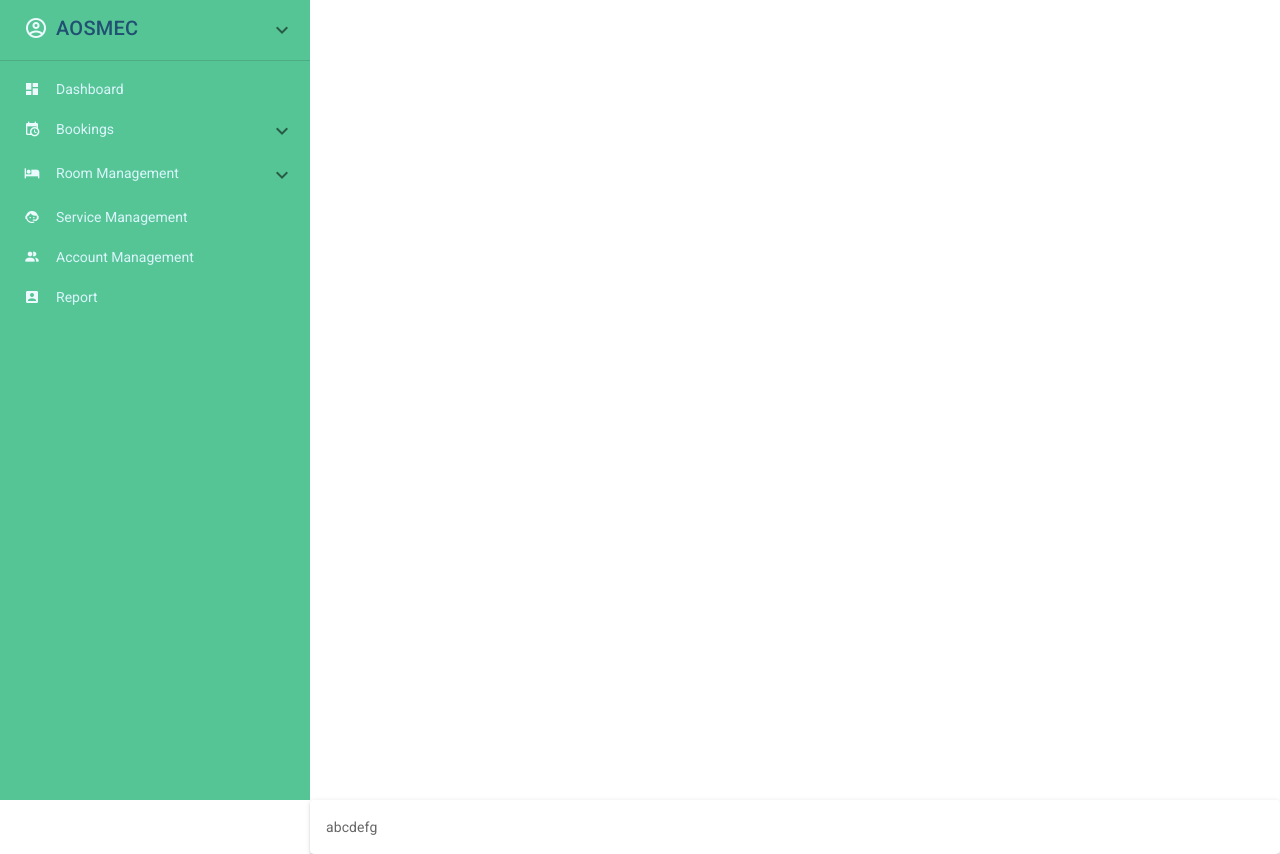
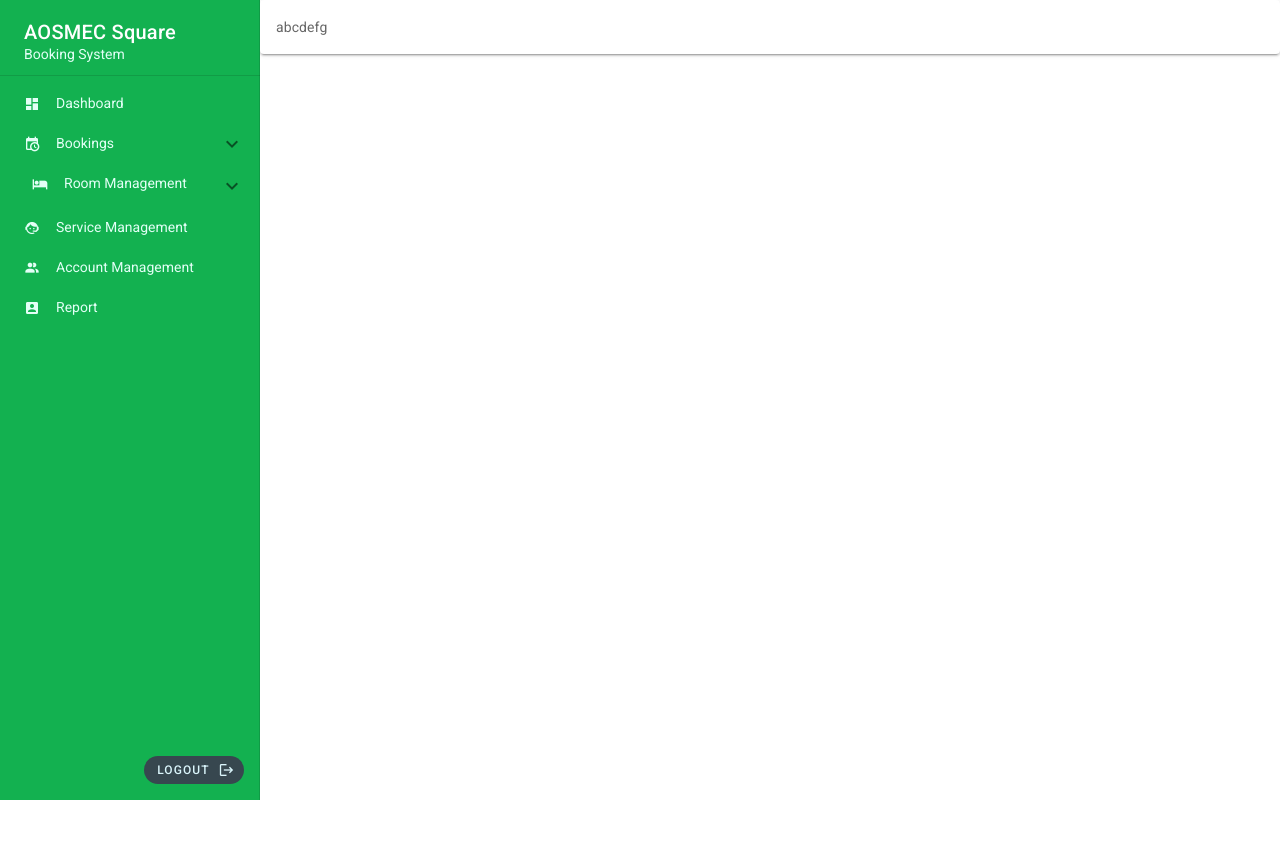
Before and after one commit to mikamikkz/AOSMECSystem, a Vue app in the folder aosmec/: page /dashboard in a window 1280 px wide. After the commit the page ends 800 px from the top, so only its background shows below. Built offline with nearby package versions, Linux system fonts and the light colour scheme.

Commit message:
v: edited nav

```diff
--- a/aosmec/src/App.vue
+++ b/aosmec/src/App.vue
@@ -1,6 +1,6 @@
 <template>
   <v-app>
-    <Navigation/>
+    <Navigation></Navigation>
     <v-main>
       <router-view></router-view>
     </v-main>
@@ -8,15 +8,15 @@
 </template>
 
 <script>
-// @ or . is an alias to /src
-import Navigation from '@/components/Navigation.vue'
+import Navigation from "./components/Navigation.vue";
 
 export default {
-  name: 'Home',
+  name: "App",
   components: {
-    Navigation
-  }
-}
+    Navigation,
+  },
+  data: () => ({}),
+};
 </script>
 
 <style>
--- a/aosmec/src/components/Navigation.vue
+++ b/aosmec/src/components/Navigation.vue
@@ -1,42 +1,19 @@
 <template>
-  <v-app id="navigation">
     <v-navigation-drawer
-      color="#56C596"
-      floating
+      color="#13b150"
+      permanent
       v-model="drawer"
-      width="310"
+      width="260"
       app
     >
-      <v-list dense nav>
-        <v-list-group color="white">
-          <template v-slot:activator>
       <v-list-item>
-              <v-list-item-icon class="ma-0 mt-2 mr-2">
-                <v-icon style="color: #edfafd" class="ml-- ">mdi-account-circle-outline</v-icon>
-              </v-list-item-icon>
-              <v-list-item-content>
-                <v-list-item-title class="title" style="color: #205072">
-                  AOSMEC
+        <v-list-item-content class="mt-2 ml-2">
+          <v-list-item-title style="font-size: 20px" class="title white--text">
+            AOSMEC Square
           </v-list-item-title>
+          <v-list-item-subtitle style="color: #e3fff6">Booking System</v-list-item-subtitle>
         </v-list-item-content>
       </v-list-item>
-          </template>
-
-          <router-link to="/logout" style="color: #daf5fb">
-              <v-list-item>
-                <v-list-item-icon class="ml-10 ma-0 mt-2">
-                <v-icon small style="color: #edfafd">mdi-logout-variant</v-icon>
-              </v-list-item-icon>
-                <v-list-item-content
-                  style="color: #daf5fb"
-                  class="list-item"
-                >
-                  Logout
-                </v-list-item-content>
-              </v-list-item>
-            </router-link>
-        </v-list-group>
-      </v-list>
 
       <v-divider></v-divider>
 
@@ -45,9 +22,9 @@
           <router-link to="/dashboard" style="color: #c8f0f9">
             <v-list-item>
               <v-list-item-icon class="ml-2 ma-0 mt-2 mr-2">
-                <v-icon small style="color: #edfafd">mdi-view-dashboard</v-icon>
+                <v-icon small style="color: #e3fff6">mdi-view-dashboard</v-icon>
               </v-list-item-icon>
-              <v-list-item-content style="color: #daf5fb; font-size: 14px">
+              <v-list-item-content style="color: #e3fff6; font-size: 14px">
                 Dashboard
               </v-list-item-content>
             </v-list-item>
@@ -55,41 +32,37 @@
 
           <v-list-group color="white">
             <template v-slot:activator>
-              <v-list-item>
-                  <v-list-item-icon class="ma-0 mt-2 mr-2">
-                    <v-icon small style="color: #edfafd"
+                <v-list-item-icon class="ma-0 mt-2 mr-2 pl-2 pr-2">
+                  <v-icon small style="color: #e3fff6"
                     >mdi-calendar-clock</v-icon
                   >
                 </v-list-item-icon>
-                  <v-list-item-content style="color: #daf5fb; font-size: 14px">
+                <v-list-item-content style="color: #e3fff6; font-size: 14px">
                   Bookings
                 </v-list-item-content>
-                </v-list-item>
             </template>
 
-            <router-link to="/bookings/reservation" style="color: #daf5fb">
+            <router-link to="/reservation" style="color: #daf5fb">
               <v-list-item>
                 <v-list-item-icon class="ml-10 ma-0 mt-2">
-                <v-icon small style="color: #edfafd">mdi-calendar-check</v-icon>
+                  <v-icon small style="color: #e3fff6"
+                    >mdi-calendar-check</v-icon
+                  >
                 </v-list-item-icon>
-                <v-list-item-content
-                  style="color: #daf5fb"
-                  class="list-item"
-                >
+                <v-list-item-content style="color: #e3fff6" class="list-item">
                   Reservation
                 </v-list-item-content>
               </v-list-item>
             </router-link>
 
-            <router-link to="/bookings/check-in" style="color: #daf5fb">
+            <router-link to="/checkin" style="color: #daf5fb">
               <v-list-item>
                 <v-list-item-icon class="ml-10 ma-0 mt-2">
-                <v-icon small style="color: #edfafd">mdi-account-check</v-icon>
+                  <v-icon small style="color: #e3fff6"
+                    >mdi-account-check</v-icon
+                  >
                 </v-list-item-icon>
-                <v-list-item-content
-                  style="color: #daf5fb"
-                  class="list-item"
-                >
+                <v-list-item-content style="color: #e3fff6" class="list-item">
                   Check In
                 </v-list-item-content>
               </v-list-item>
@@ -98,11 +71,11 @@
 
           <v-list-group color="white">
             <template v-slot:activator>
-                <v-list-item to="/room-mgmt">
-                  <v-list-item-icon class="ma-0 mt-2 mr-2">
-                    <v-icon small style="color: #edfafd">mdi-bed</v-icon>
+              <v-list-item to="/room-mgmt" color="white">
+                <v-list-item-icon class="ma-0 mt-2 mr-2 pl-2 pr-2">
+                  <v-icon small style="color: #e3fff6">mdi-bed</v-icon>
                 </v-list-item-icon>
-                  <v-list-item-content style="color: #daf5fb; font-size: 14px">
+                <v-list-item-content style="color: #e3fff6; font-size: 14px">
                   Room Management
                 </v-list-item-content>
               </v-list-item>
@@ -111,12 +84,9 @@
             <router-link to="/room-mgmt/floor-1" style="color: #daf5fb">
               <v-list-item>
                 <v-list-item-icon class="ml-10 ma-0 mt-2">
-                <v-icon small style="color: #edfafd">mdi-floor-plan</v-icon>
+                  <v-icon small style="color: #e3fff6">mdi-floor-plan</v-icon>
                 </v-list-item-icon>
-                <v-list-item-content
-                  style="color: #daf5fb"
-                  class="list-item"
-                >
+                <v-list-item-content style="color:#e3fff6C" class="list-item">
                   Floor 1
                 </v-list-item-content>
               </v-list-item>
@@ -124,12 +94,9 @@
             <router-link to="/room-mgmt/floor-2" style="color: #daf5fb">
               <v-list-item>
                 <v-list-item-icon class="ml-10 ma-0 mt-2">
-                <v-icon small style="color: #edfafd">mdi-floor-plan</v-icon>
+                  <v-icon small style="color: #e3fff6">mdi-floor-plan</v-icon>
                 </v-list-item-icon>
-                <v-list-item-content
-                  style="color: #daf5fb"
-                  class="list-item"
-                >
+                <v-list-item-content style="color: #e3fff6" class="list-item">
                   Floor 2
                 </v-list-item-content>
               </v-list-item>
@@ -137,12 +104,9 @@
             <router-link to="/room-mgmt/floor-3" style="color: #daf5fb">
               <v-list-item>
                 <v-list-item-icon class="ml-10 ma-0 mt-2">
-                <v-icon small style="color: #edfafd">mdi-floor-plan</v-icon>
+                  <v-icon small style="color: #e3fff6">mdi-floor-plan</v-icon>
                 </v-list-item-icon>
-                <v-list-item-content
-                  style="color: #daf5fb"
-                  class="list-item"
-                >
+                <v-list-item-content style="color: #e3fff6" class="list-item">
                   Floor 3
                 </v-list-item-content>
               </v-list-item>
@@ -152,9 +116,9 @@
           <router-link to="/service-mgmt" style="color: #c8f0f9">
             <v-list-item>
               <v-list-item-icon class="ml-2 ma-0 mt-2 mr-2">
-                <v-icon small style="color: #edfafd">mdi-face-agent</v-icon>
+                <v-icon small style="color: #e3fff6">mdi-face-agent</v-icon>
               </v-list-item-icon>
-              <v-list-item-content style="color: #daf5fb; font-size: 14px">
+              <v-list-item-content style="color: #e3fff6; font-size: 14px">
                 Service Management
               </v-list-item-content>
             </v-list-item>
@@ -163,9 +127,11 @@
           <router-link to="/account-mgmt" style="color: #c8f0f9">
             <v-list-item>
               <v-list-item-icon class="ml-2 ma-0 mt-2 mr-2">
-                <v-icon small style="color: #edfafd">mdi-account-multiple</v-icon>
+                <v-icon small style="color: #e3fff6"
+                  >mdi-account-multiple</v-icon
+                >
               </v-list-item-icon>
-              <v-list-item-content style="color: #daf5fb; font-size: 14px">
+              <v-list-item-content style="color: #e3fff6; font-size: 14px">
                 Account Management
               </v-list-item-content>
             </v-list-item>
@@ -174,20 +140,30 @@
           <router-link to="/report" style="color: #c8f0f9">
             <v-list-item>
               <v-list-item-icon class="ml-2 ma-0 mt-2 mr-2">
-                <v-icon small style="color: #edfafd">mdi-account-box</v-icon>
+                <v-icon small style="color: #e3fff6">mdi-account-box</v-icon>
               </v-list-item-icon>
-              <v-list-item-content style="color: #daf5fb; font-size: 14px">
+              <v-list-item-content style="color: #e3fff6; font-size: 14px">
                 Report
               </v-list-item-content>
             </v-list-item>
           </router-link>
         </v-list-item-group>
       </v-list>
+      <template v-slot:append>
+        <div class="pa-2 ma-2 d-flex flex-row-reverse">
+          <v-btn
+            depressed
+            small
+            rounded
+            color="blue-grey darken-3"
+            style="color: #daf5fb; font-size: 12px"
+          >
+            Logout
+            <v-icon right small> mdi-logout </v-icon>
+          </v-btn>
+        </div>
+      </template>
     </v-navigation-drawer>
-
-    <v-main class="ma-5">
-    </v-main>
-  </v-app>
 </template>
 
 <script>
@@ -204,8 +180,12 @@ export default {
 <style scoped>
 .list-item {
   font-size: 13px;
+  color: #e3fff6;
 }
 a {
   text-decoration: none;
 }
+>>>.v-list-item__icon.v-list-group__header__append-icon{
+  margin-left: 0px !important;
+}
 </style>
--- a/aosmec/src/components/table.vue
+++ /dev/null
@@ -1,5 +0,0 @@
-<template>
-    <v-card>
-        Sample
-    </v-card>
-</template>
```
Also changed, not shown: 1 other file (tests, documents, lock files or other folders). Lines whose indentation alone changed are shown as unchanged.
